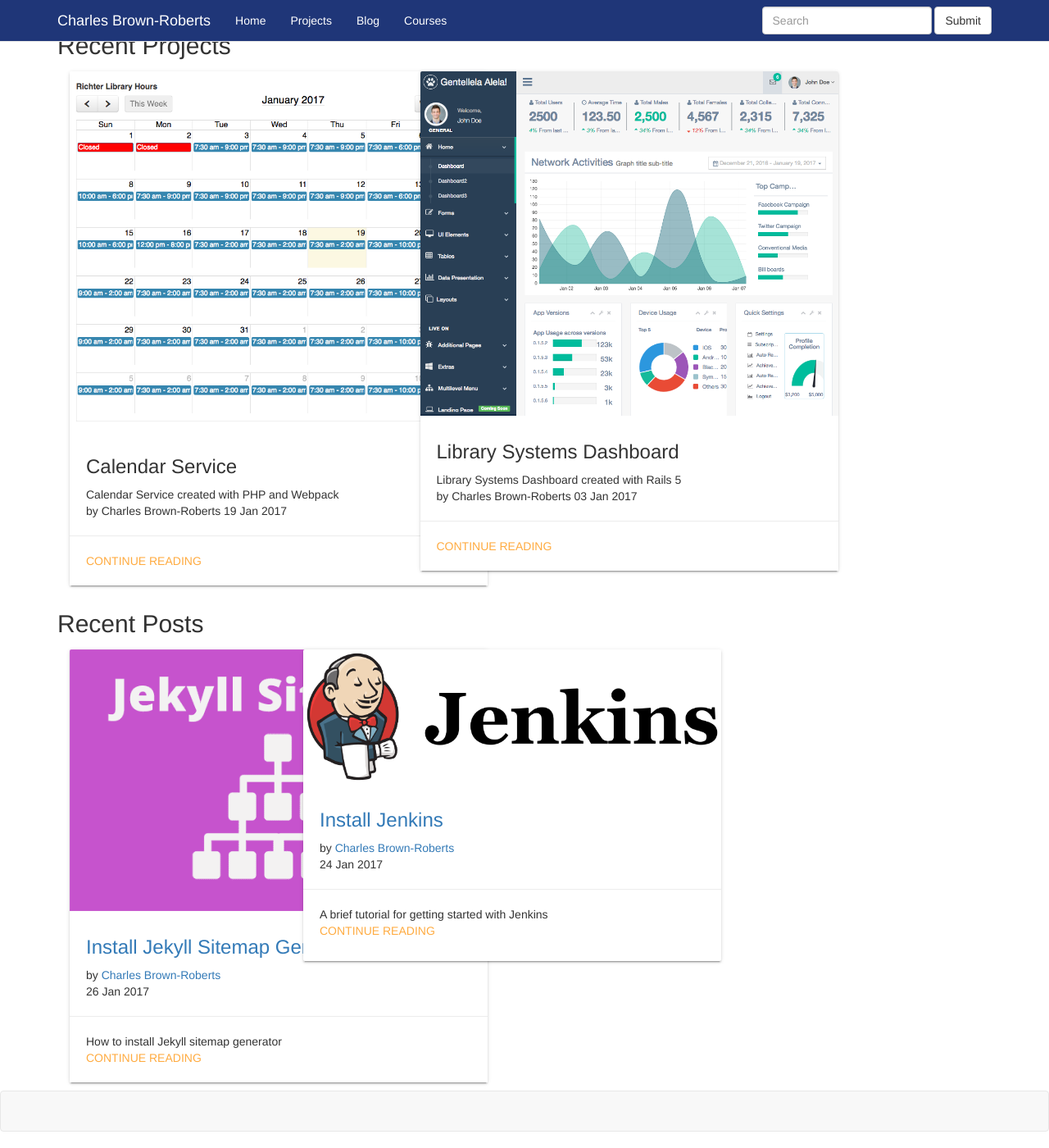
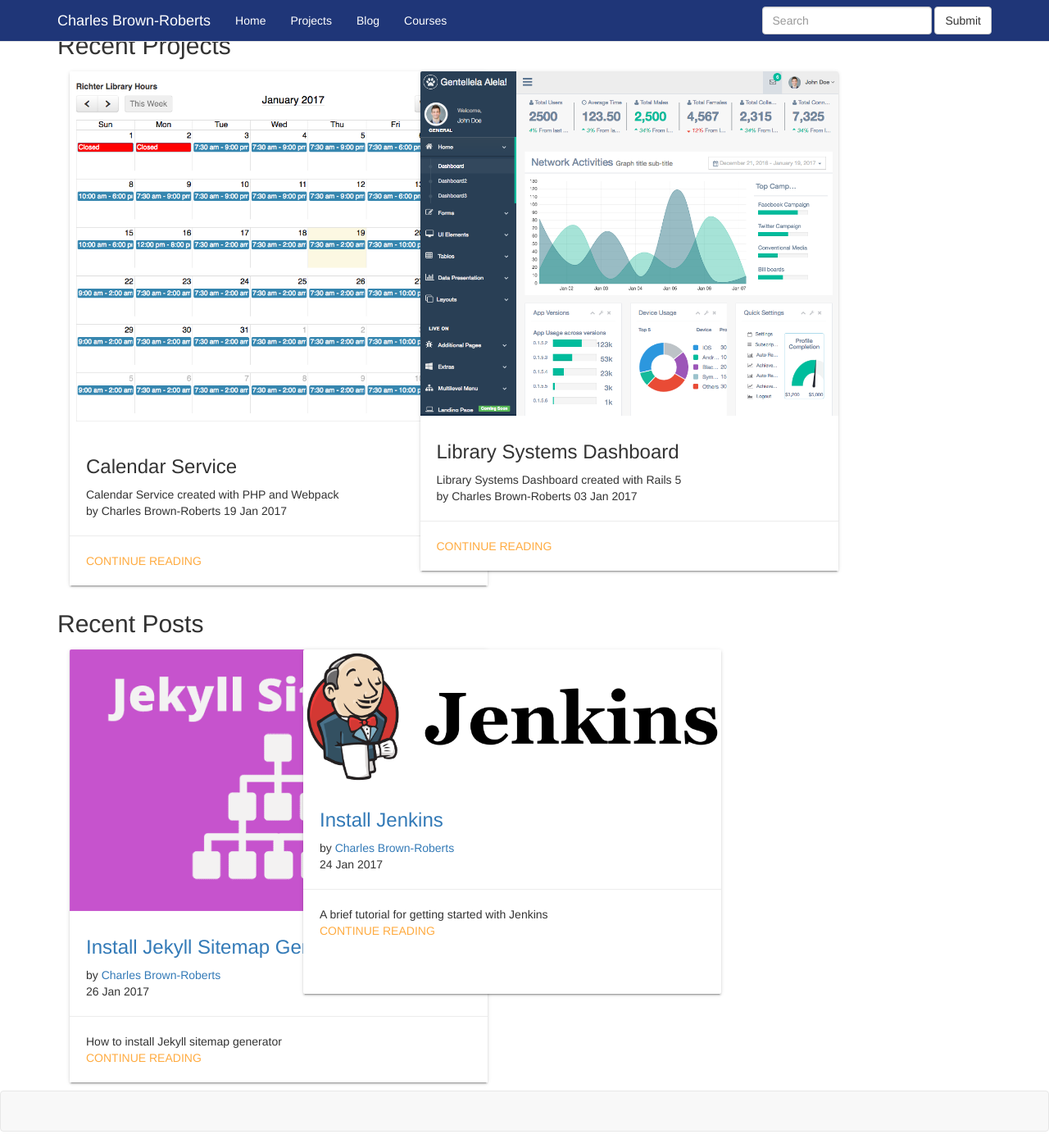
Before and after one commit to cgb37/cgb37.github.io, a Jekyll site: the page built from index.html, in a window 1280 px wide and 1400 px high, scrolled down 561 px. Shown: the whole window at 82% size. Built offline with Jekyll 4.4.1, drawn with Linux system fonts in a browser that asks for light colours; nearby versions of some CDN libraries; a script that is not in the unit is left out; comment, search, counter and statistics services are not loaded.

```diff
--- a/css/app.css
+++ b/css/app.css
@@ -55,7 +55,7 @@
 
     .card {
         width: 510px;
-        min-height:380px;
+        min-height:420px;
     }
 
 }
```
